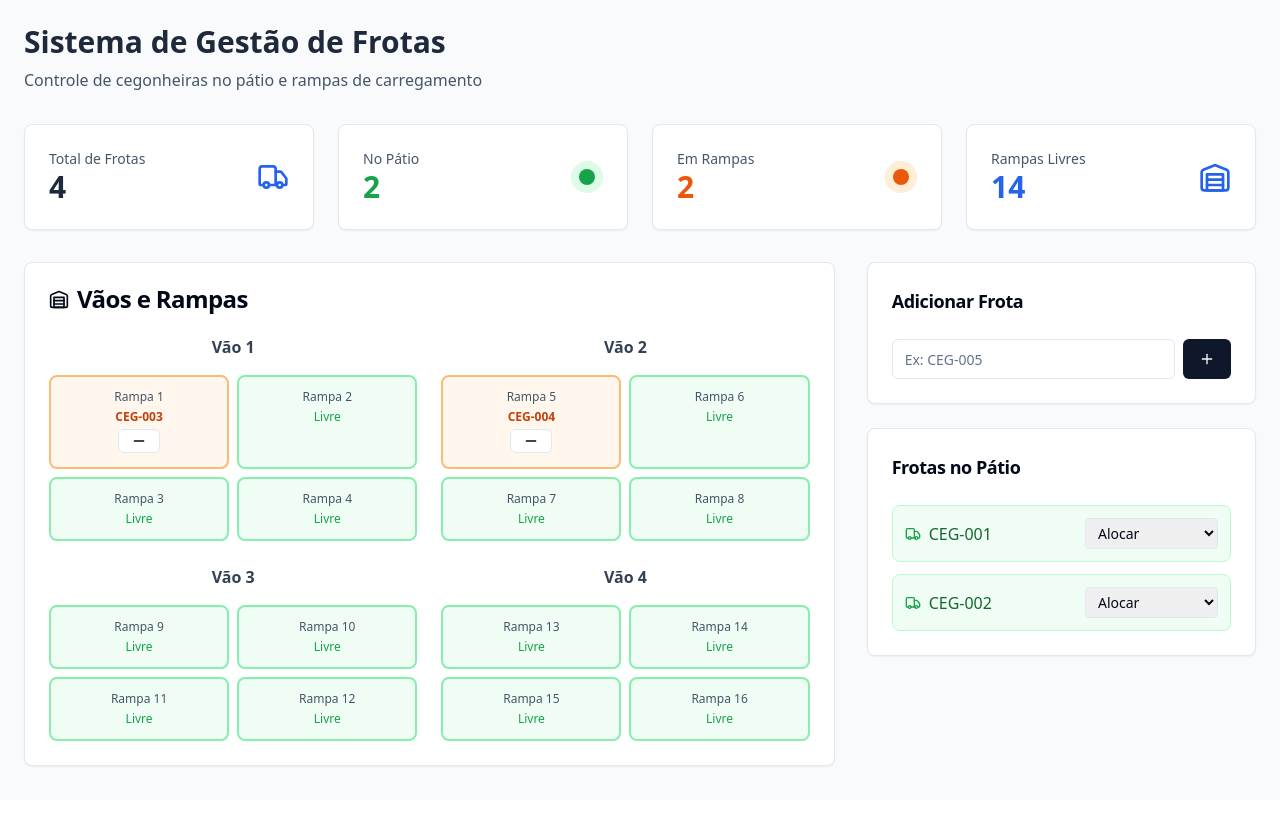
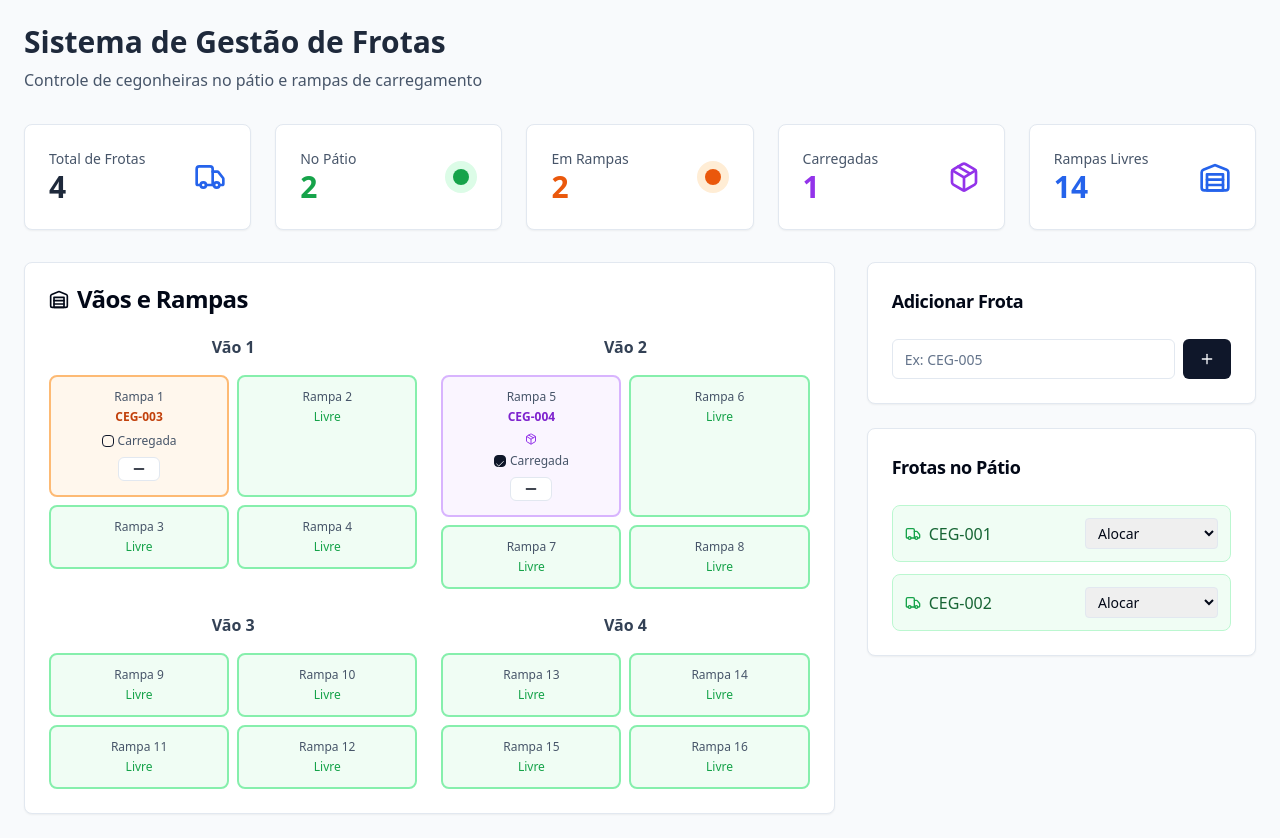
Before and after one commit to CarlosTh0/controle-de-rampas, a React (Vite) app: page / in a window 1280 px wide. Before the commit the page ends 800 px from the top, so only its background shows below. Built offline with nearby package versions, Linux system fonts and the light colour scheme.

Commit message:
Add "carregada" status option
Add an option to indicate if a truck is loaded.

```diff
--- a/src/components/Dashboard.tsx
+++ b/src/components/Dashboard.tsx
@@ -1,8 +1,9 @@
 import React, { useState } from 'react';
-import { Truck, Warehouse, Plus, Minus } from 'lucide-react';
+import { Truck, Warehouse, Plus, Minus, Package } from 'lucide-react';
 import { Button } from '@/components/ui/button';
 import { Card, CardContent, CardHeader, CardTitle } from '@/components/ui/card';
 import { Input } from '@/components/ui/input';
+import { Checkbox } from '@/components/ui/checkbox';
 import { useToast } from '@/hooks/use-toast';
 
 interface Frota {
@@ -11,6 +12,7 @@ interface Frota {
   status: 'patio' | 'rampa';
   rampa?: number;
   galpao?: number;
+  carregada?: boolean;
 }
 
 const Dashboard = () => {
@@ -18,8 +20,8 @@ const Dashboard = () => {
   const [frotas, setFrotas] = useState<Frota[]>([
     { id: '1', numero: 'CEG-001', status: 'patio' },
     { id: '2', numero: 'CEG-002', status: 'patio' },
-    { id: '3', numero: 'CEG-003', status: 'rampa', rampa: 1, galpao: 1 },
-    { id: '4', numero: 'CEG-004', status: 'rampa', rampa: 5, galpao: 2 },
+    { id: '3', numero: 'CEG-003', status: 'rampa', rampa: 1, galpao: 1, carregada: false },
+    { id: '4', numero: 'CEG-004', status: 'rampa', rampa: 5, galpao: 2, carregada: true },
   ]);
 
   const [novaFrota, setNovaFrota] = useState('');
@@ -28,7 +30,7 @@ const Dashboard = () => {
   const alocarFrota = (frotaId: string, rampa: number, galpao: number) => {
     setFrotas(prev => prev.map(frota =>
       frota.id === frotaId
-        ? { ...frota, status: 'rampa', rampa, galpao }
+        ? { ...frota, status: 'rampa', rampa, galpao, carregada: false }
         : frota
     ));
 
@@ -43,7 +45,7 @@ const Dashboard = () => {
   const removerFrota = (frotaId: string) => {
     setFrotas(prev => prev.map(frota =>
       frota.id === frotaId
-        ? { ...frota, status: 'patio', rampa: undefined, galpao: undefined }
+        ? { ...frota, status: 'patio', rampa: undefined, galpao: undefined, carregada: undefined }
         : frota
     ));
 
@@ -51,6 +53,23 @@ const Dashboard = () => {
     toast({
       title: "Frota Removida",
       description: `${frota?.numero} retornou ao pátio`,
+    });
+  };
+
+  // Função para marcar/desmarcar frota como carregada
+  const toggleCarregada = (frotaId: string) => {
+    setFrotas(prev => prev.map(frota =>
+      frota.id === frotaId
+        ? { ...frota, carregada: !frota.carregada }
+        : frota
+    ));
+
+    const frota = frotas.find(f => f.id === frotaId);
+    const novoStatus = !frota?.carregada;
+
+    toast({
+      title: novoStatus ? "Frota Carregada" : "Carregamento Removido",
+      description: `${frota?.numero} ${novoStatus ? 'foi marcada como carregada' : 'não está mais carregada'}`,
     });
   };
 
@@ -95,7 +114,7 @@ const Dashboard = () => {
         </div>
 
         {/* Stats Cards */}
-        <div className="grid grid-cols-1 md:grid-cols-4 gap-6 mb-8">
+        <div className="grid grid-cols-1 md:grid-cols-5 gap-6 mb-8">
           <Card>
             <CardContent className="p-6">
               <div className="flex items-center justify-between">
@@ -142,6 +161,20 @@ const Dashboard = () => {
             <CardContent className="p-6">
               <div className="flex items-center justify-between">
                 <div>
+                  <p className="text-sm font-medium text-slate-600">Carregadas</p>
+                  <p className="text-3xl font-bold text-purple-600">
+                    {frotas.filter(f => f.carregada).length}
+                  </p>
+                </div>
+                <Package className="h-8 w-8 text-purple-600" />
+              </div>
+            </CardContent>
+          </Card>
+
+          <Card>
+            <CardContent className="p-6">
+              <div className="flex items-center justify-between">
+                <div>
                   <p className="text-sm font-medium text-slate-600">Rampas Livres</p>
                   <p className="text-3xl font-bold text-blue-600">
                     {16 - frotas.filter(f => f.status === 'rampa').length}
@@ -154,7 +187,7 @@ const Dashboard = () => {
         </div>
 
         <div className="grid grid-cols-1 lg:grid-cols-3 gap-8">
-          {/* Galpões e Rampas */}
+          {/* Vãos e Rampas */}
           <div className="lg:col-span-2">
             <Card>
               <CardHeader>
@@ -175,13 +208,16 @@ const Dashboard = () => {
                           const rampa = (galpao - 1) * 4 + i + 1;
                           const frotaOcupando = rampaOcupada(rampa, galpao);
                           const isOcupada = !!frotaOcupando;
+                          const isCarregada = frotaOcupando?.carregada;
 
                           return (
                             <div
                               key={rampa}
                               className={`relative p-3 rounded-lg border-2 transition-all duration-200 ${
                                 isOcupada
-                                  ? 'bg-orange-50 border-orange-300'
+                                  ? isCarregada
+                                    ? 'bg-purple-50 border-purple-300'
+                                    : 'bg-orange-50 border-orange-300'
                                   : 'bg-green-50 border-green-300 hover:bg-green-100'
                               }`}
                             >
@@ -190,10 +226,23 @@ const Dashboard = () => {
                                   Rampa {rampa}
                                 </p>
                                 {isOcupada ? (
-                                  <div className="mt-1">
-                                    <p className="text-xs font-bold text-orange-700">
+                                  <div className="mt-1 space-y-2">
+                                    <p className={`text-xs font-bold ${isCarregada ? 'text-purple-700' : 'text-orange-700'}`}>
                                       {frotaOcupando.numero}
                                     </p>
+                                    {isCarregada && (
+                                      <div className="flex items-center justify-center">
+                                        <Package className="h-3 w-3 text-purple-600" />
+                                      </div>
+                                    )}
+                                    <div className="flex items-center justify-center gap-1">
+                                      <Checkbox
+                                        checked={isCarregada}
+                                        onCheckedChange={() => toggleCarregada(frotaOcupando.id)}
+                                        className="h-3 w-3"
+                                      />
+                                      <label className="text-xs text-slate-600">Carregada</label>
+                                    </div>
                                     <Button
                                       size="sm"
                                       variant="outline"
```
